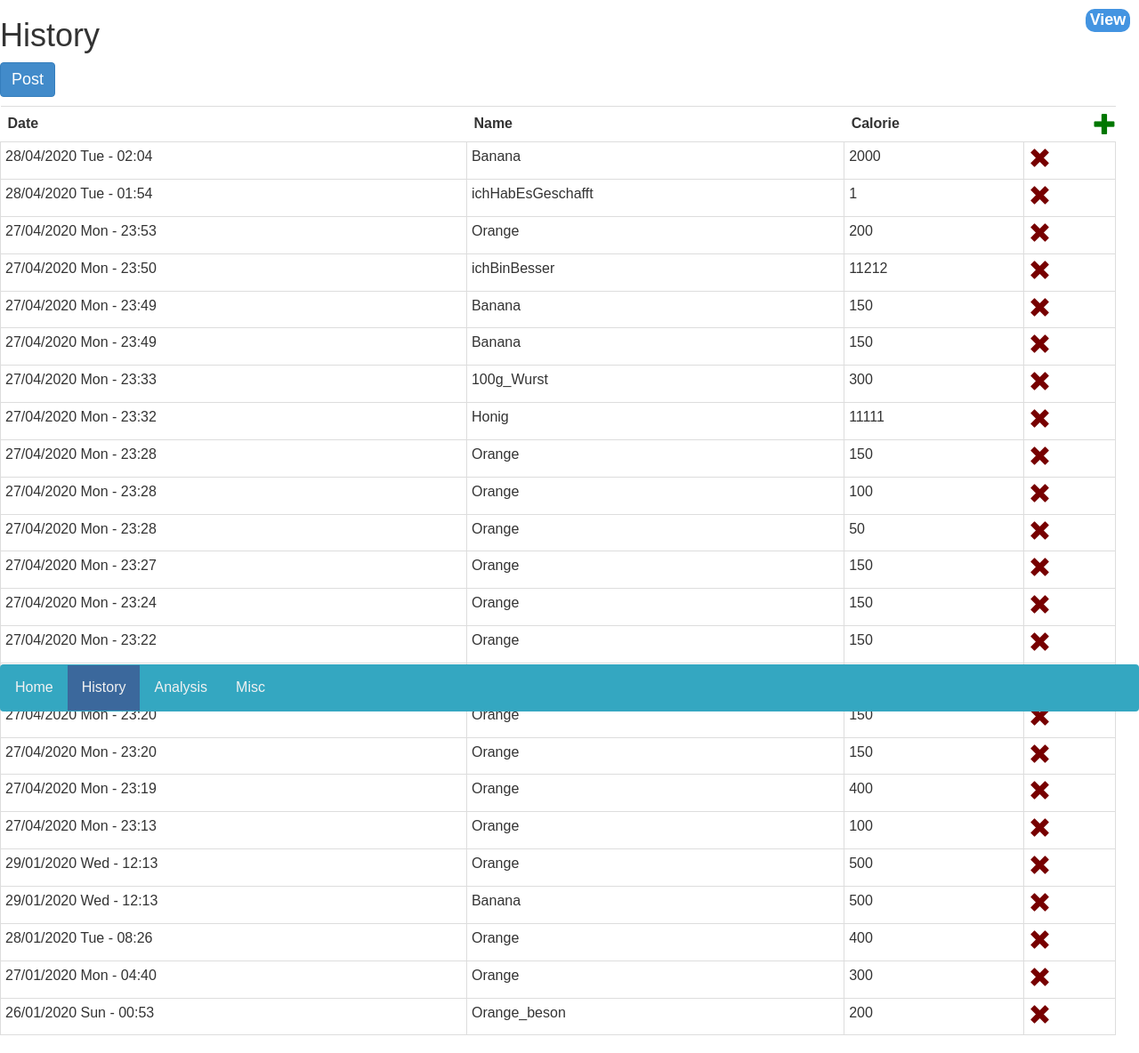
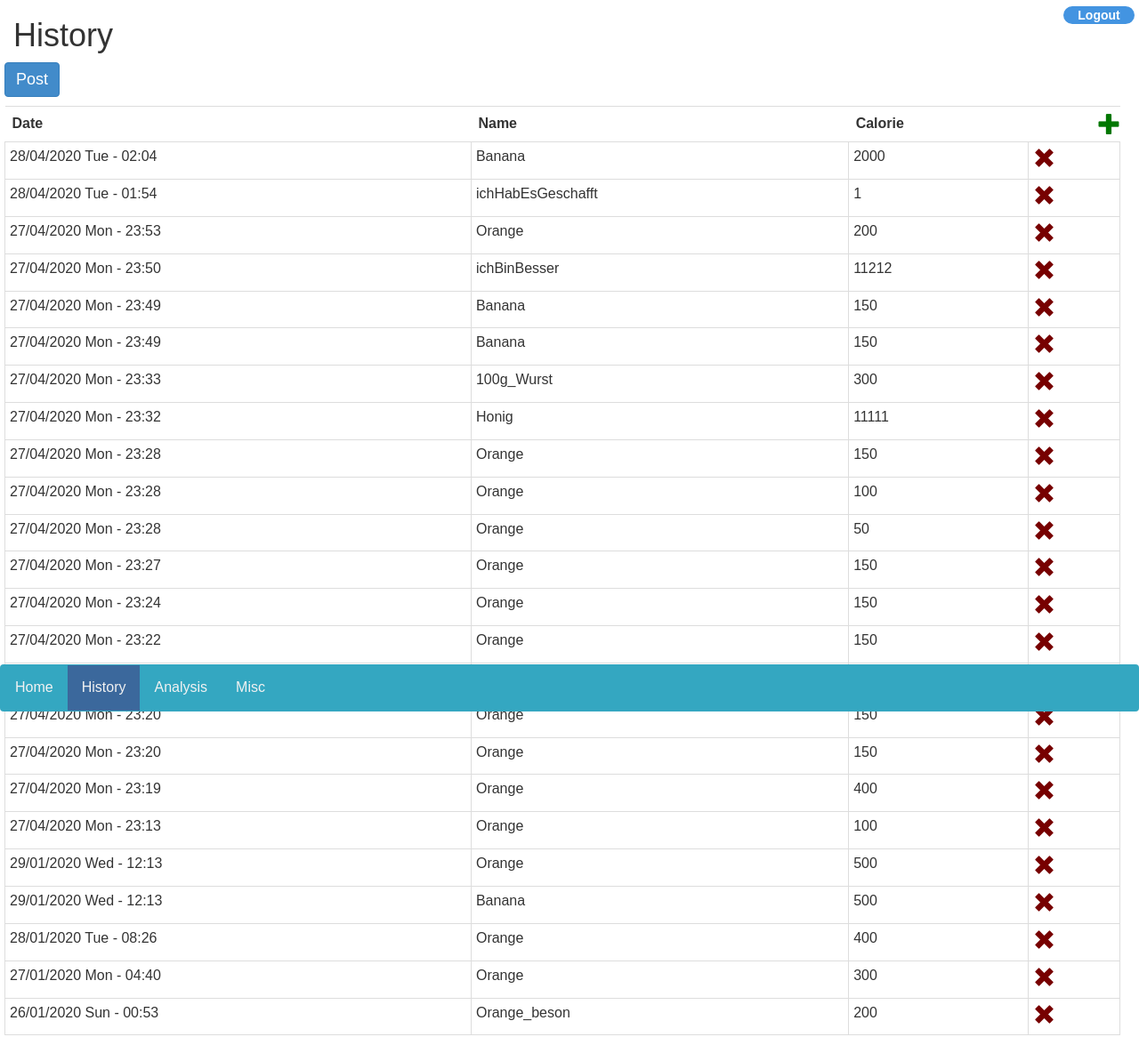
Before and after one commit to gwillig/foodwatch, a Flask app: a page that uses foodwatch/templates/history.html in a window 1280 px wide. Shown: the whole page at 89% size. Run offline with Flask 2, Linux system fonts and the light colour scheme; data comes from the database, SQL or seed files in the repository; parts of the project's set-up code (start-up, migrations or seed data) failed here and were passed over; some libraries are stand-ins or nearby versions.

Commit message:
MOD|header.html| contains the logout btn + redirection

```diff
--- a/foodwatch/templates/header.html
+++ b/foodwatch/templates/header.html
@@ -1,26 +1,34 @@
 <style>
-.logout{
-    top: 10px;
+.logout_btn {
     position: absolute;
-    right: 40px;
-    background-color: #F6AF65;
-    width:80px;
-    border-radius: 15px;
+    top: 7px;
+    z-index: 1000;
+    right: 5px;
+    width: 80px;
+    border: none;
+    background-color: #4394E1;
+    color: white;
+    font-size: 14px;
+    cursor: pointer;
+    text-align: center;
+    border-radius: 10px;
+    font-weight: bold;
+    font-size: normal;
+    text-decoration: none;
 }
 
-.logout a{
-    color: white;
-    text-decoration: none;
-     padding-left: 15px;
+.logout_btn:hover {
+  background-color: #ddd;
+  color: black;
+}
 
-}
 </style>
-<div class="logout">
-    <a id="logout_ref" href>Logout</a>
+<div >
+    <a onclick="change_redirect_logout()" class="logout_btn" href>Logout</a>
 </div>
 
 <script>
-            function change_redirect(){
+            function change_redirect_logout(){
             /*
             @description:
                 Change the logout of auth0 . If the url contain localhost it change it to localhost
@@ -30,10 +38,10 @@
             let href='https://gwillig.eu.auth0.com/v2/logout?'
 
             if (current_url.includes("localhost:")){
-                document.querySelector("#loginlink").href = href + "&returnTohttp%3A%2F%2Flocalhost:5000/"
+                document.querySelector(".logout_btn").href = href + "&returnTohttp%3A%2F%2Flocalhost:5000/"
             }
             else {
-                document.querySelector("#loginlink").href = href + "&returnTo=https://foodwatchgw.herokuapp.com/"
+                document.querySelector(".logout_btn").href = href + "&returnTo=https://foodwatchgw.herokuapp.com/"
             }
         }
 
--- a/foodwatch/templates/history.html
+++ b/foodwatch/templates/history.html
@@ -9,10 +9,15 @@
 
   <style>
   .main{
-    width:98%;
-    margin:0px;
+    width: 98%;
+    width: 98%;
+    margin: 5px;
   }
-      .table-editable {
+
+  .main h1{
+      padding-left: 10px;
+  }
+  .table-editable {
     position: relative;
   }
 
@@ -58,32 +63,11 @@
   .table-add:hover {
     color: #0b0;
   }
-.view_btn {
-  position:absolute;
-  top:10px;
-  z-index: 1000;
-  right:10px;
-  border: none;
-  background-color: #4394E1;
-  color: white;
-  font-size: 14px;
-  cursor: pointer;
-  text-align: center;
-  border-radius: 10px;
-  font-weight: bold;
-  font-size: large;
-  text-decoration: none;
-  width:50px
-}
 
-.view_btn:hover {
-  background-color: #ddd;
-  color: black;
-}
     </style>
 </head>
 <body onload="check_url()">
- <a href="/history/view" class="view_btn">View</a>
+{% include "header.html" %}
 <div class="main">
   <h1>History</h1>
   <button id="export-btn" class="btn btn-primary export_btn">Post</button>
```
Also changed, not shown: foodwatch/templates/analysis.html (+3 -25 lines), foodwatch/templates/misc.html (+6 -1 lines).
